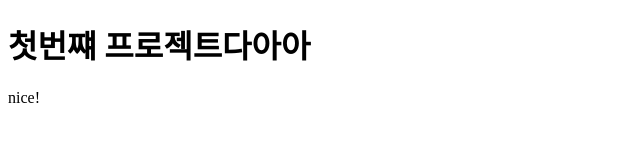
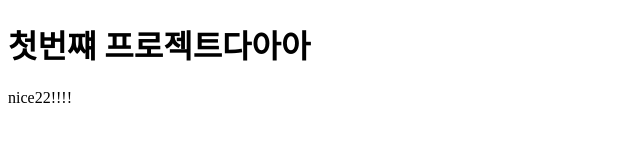
Before and after one commit to JunseongKim0105/first-noona-project, a plain HTML site: page first-project/index.html in a window 1280 px wide. Shown: the full height of the page, 0-640 px from the left. Drawn offline with Linux system fonts and the light colour scheme.

Commit message:
second commit

```diff
--- a/first-project/index.html
+++ b/first-project/index.html
@@ -9,6 +9,6 @@
   </head>
   <body>
     <h1>첫번쨰 프로젝트다아아</h1>
-    <p>nice!</p>
+    <p>nice22!!!!</p>
   </body>
 </html>
```
